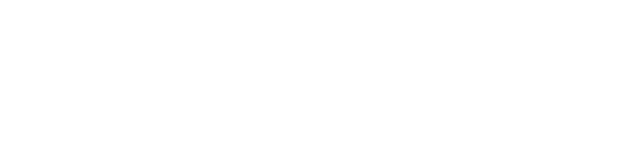
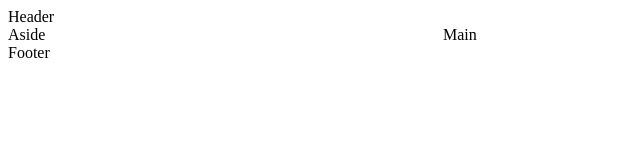
Before and after one commit to fghinzelli/labs-css, a plain HTML site: page index.html in a window 1280 px wide. Shown: the whole page, without its empty margins (0-640 px from the left). Drawn offline with Linux system fonts and the light colour scheme.

Commit message:
Adicionado CSS para distribuição dos elementos utilizando grid layout

```diff
--- a/index.html
+++ b/index.html
@@ -1,11 +1,12 @@
 <!DOCTYPE html>
 <html lang="pt-br">
 	<head>
+		<link rel="stylesheet" type="text/css" href="style.css" />
 	</head>
 	<body>
-		<header class="o-header"></header>
-		<aside class="o-aside"></aside>
-		<main class="o-main"></main>
-		<footer class="o-footer"></footer>
+		<header class="o-header">Header</header>
+		<aside class="o-aside">Aside</aside>
+		<main class="o-main">Main</main>
+		<footer class="o-footer">Footer</footer>
 	</body>
 </html>
--- /dev/null
+++ b/style.css
@@ -0,0 +1,23 @@
+body {
+	display: grid;
+	grid-template-areas:
+		"header header header"
+		"aside main main"
+		"footer footer footer";
+}
+
+.o-header {
+	grid-area: header;
+}
+
+.o-aside {
+	grid-area: aside;
+}
+
+.o-main {
+	grid-area: main;
+}
+
+.o-footer {
+	grid-area: footer;
+}
```
